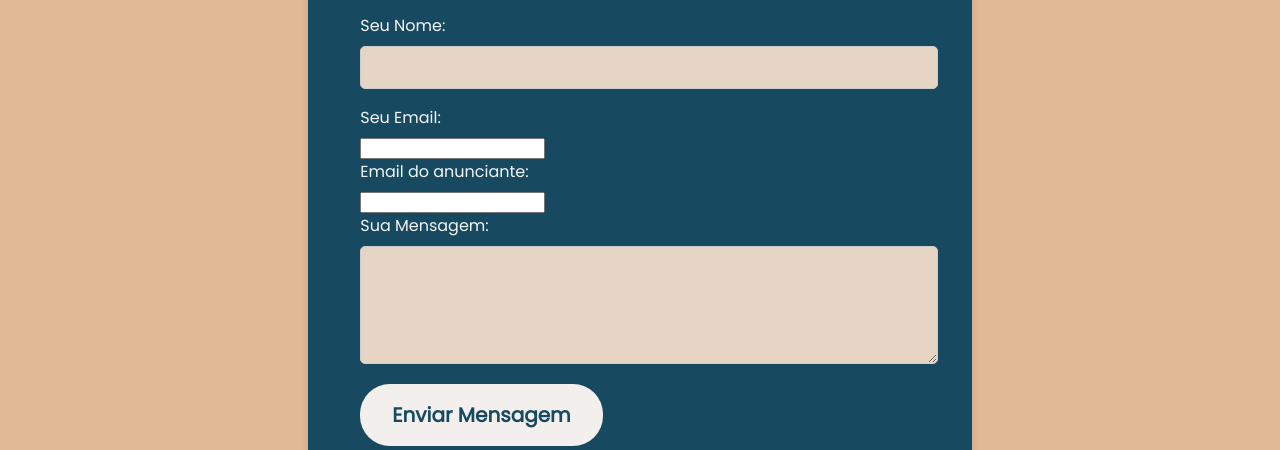
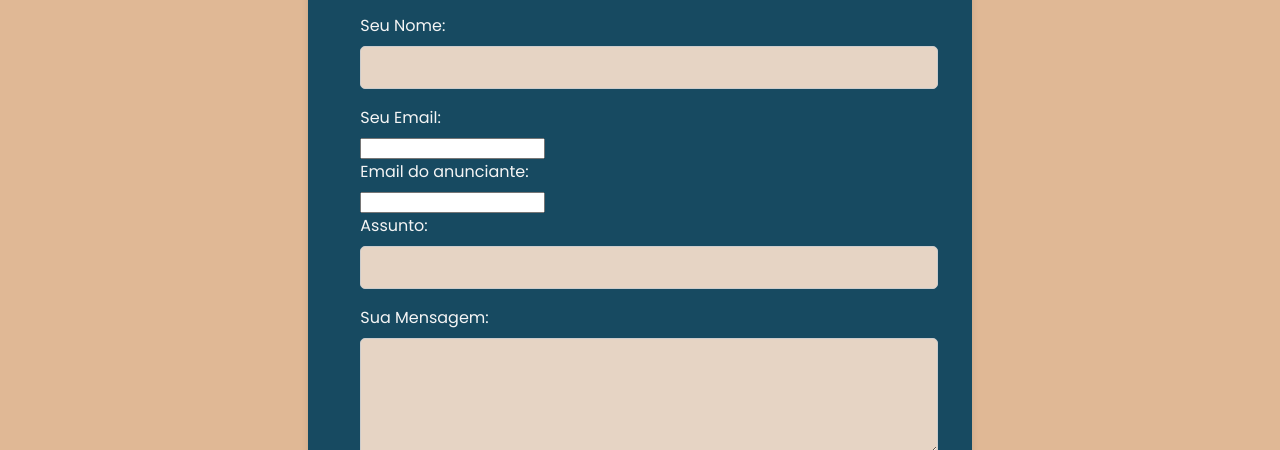
Before and after one commit to henriqueflorentino/paws_safety2, a plain HTML site: page site/chat.html in a window 1280 px wide. Shown: the part 350-800 px from the top of the page. Drawn offline with Linux system fonts and the light colour scheme.

Commit message:
Chat email update

```diff
--- a/site/chat.html
+++ b/site/chat.html
@@ -66,6 +66,9 @@
             <label for="email">Email do anunciante:</label>
             <input type="email2" id="email2" name="email2" required>
 
+            <label for="nome">Assunto:</label>
+            <input type="text" id="nome2" name="nome2" required>
+
             <label for="mensagem">Sua Mensagem:</label>
             <textarea id="mensagem" name="mensagem" required></textarea>
 
```
